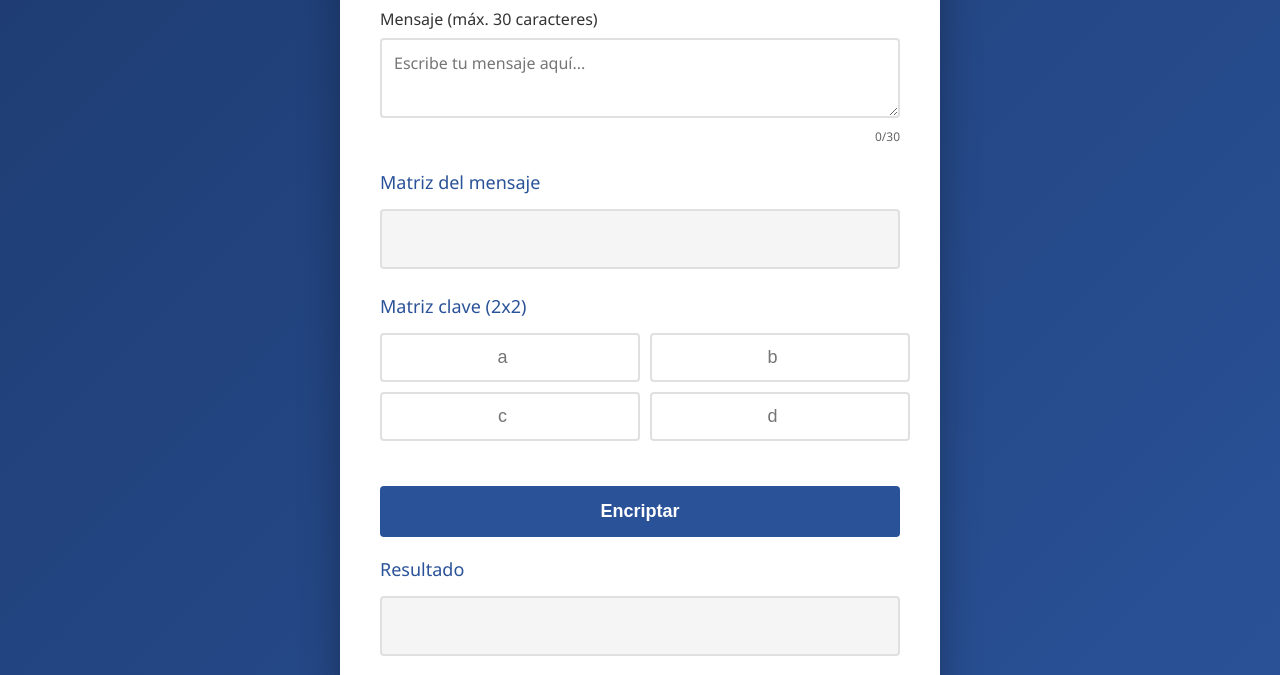
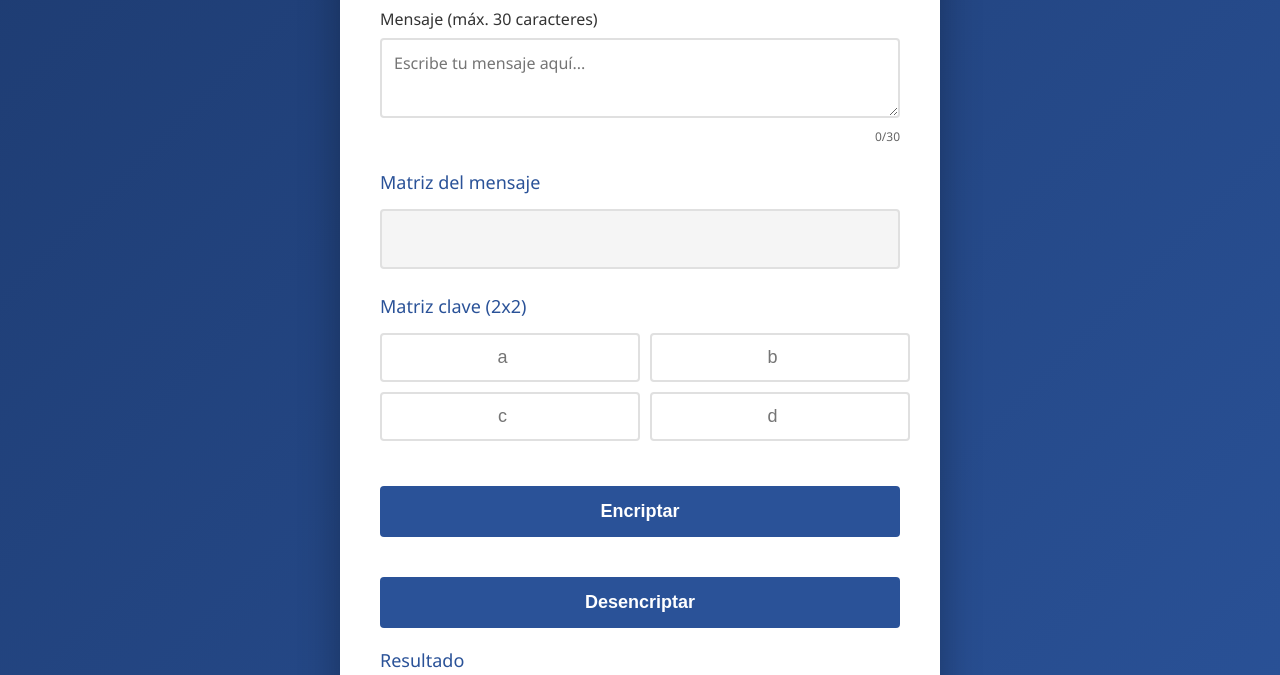
Before and after one commit to ManuelTelloM/equisde, a plain HTML site: page index.html in a window 1280 px wide. Shown: the part 125-800 px from the top of the page. Drawn offline with Linux system fonts and the light colour scheme.

Commit message:
agregar boton desencriptar

```diff
--- a/index.html
+++ b/index.html
@@ -32,6 +32,7 @@
         </div>
 
         <button id="encriptar">Encriptar</button>
+        <button id="desencriptar">Desencriptar</button>
 
         <div class="section">
             <h3>Resultado</h3>
```
